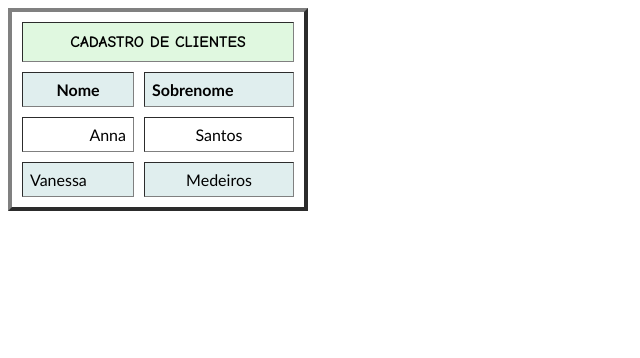
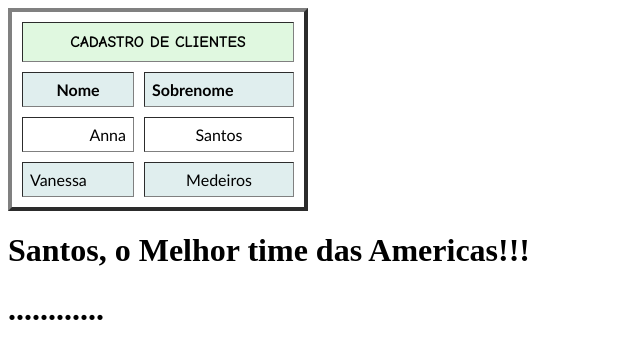
Before and after one commit to sylaspetrovcic/T-picos, a plain HTML site: page index.html in a window 1280 px wide. Shown: the whole page, without its empty margins (0-640 px from the left). Drawn offline with Linux system fonts and the light colour scheme.

Commit message:
Commit Nesio

```diff
--- a/index.html
+++ b/index.html
@@ -17,5 +17,6 @@
 				<TD align="center"><FONT FACE= "Calibri">Medeiros</FONT></TD>
 	</TABLE>
 </BODY>
-
+<h1>Santos, o Melhor time das Americas!!!</h1>
+<h1>............</h1>
 </HTML >
```
